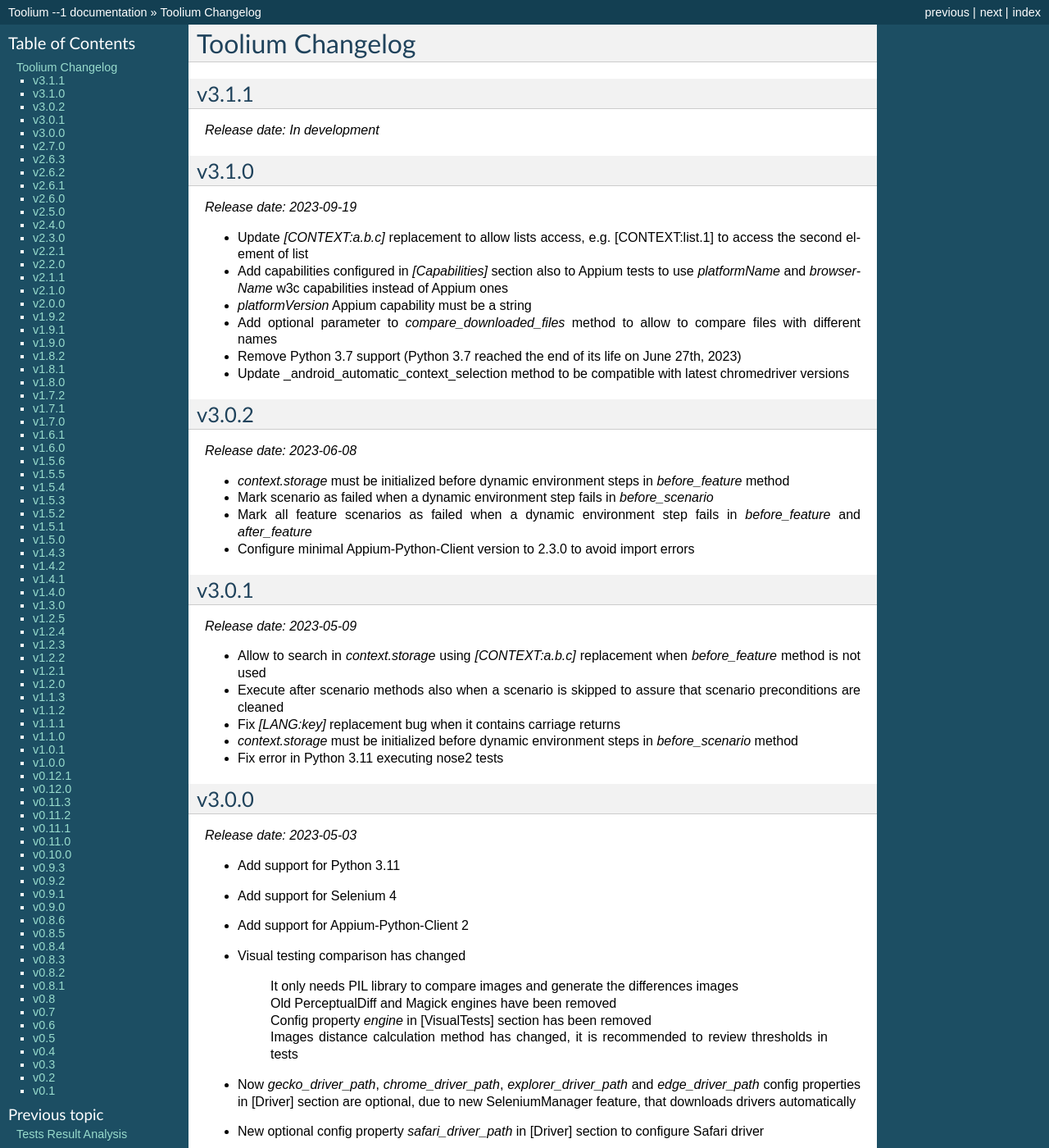
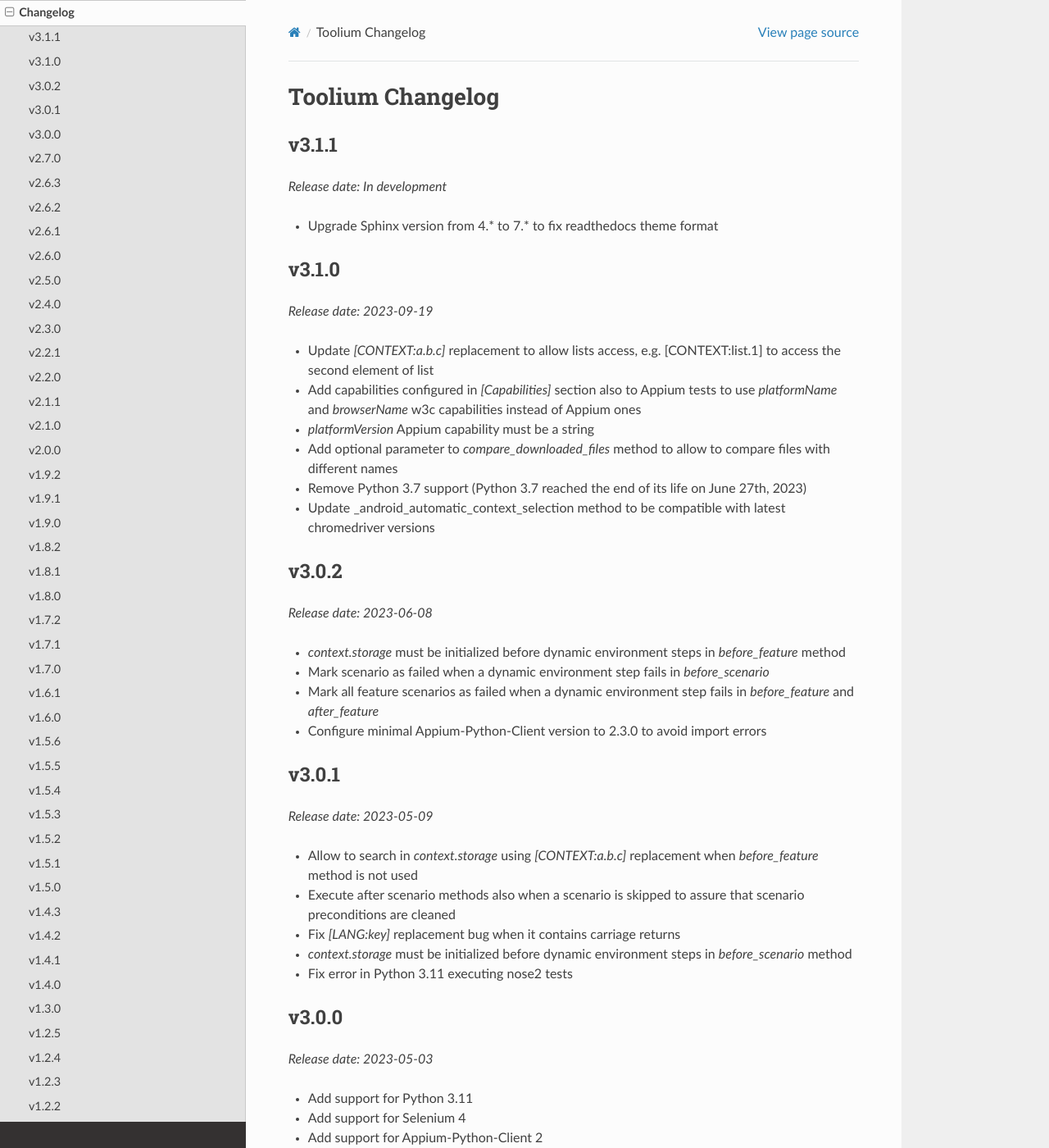
Before and after one commit to Telefonica/toolium, a Sphinx documentation site: the page built from docs/changelog.rst, in a window 1280 px wide and 1400 px high. Shown: the whole window at 82% size. Built offline with Sphinx 7.4.7 and the Read the Docs theme 2.0.0, drawn with Linux system fonts in a browser that asks for light colours; some of the changed text lies outside the part shown.

Commit message:
fix: upgrade Sphinx to fix readthedocs theme (#367)

```diff
--- a/CHANGELOG.rst
+++ b/CHANGELOG.rst
@@ -5,6 +5,8 @@
 ------
 
 *Release date: In development*
+
+- Upgrade Sphinx version from 4.* to 7.* to fix readthedocs theme format
 
 v3.1.0
 ------
--- a/docs/conf.py
+++ b/docs/conf.py
@@ -55,6 +55,7 @@
     'sphinx.ext.todo',
     'sphinx.ext.ifconfig',
     'sphinx.ext.viewcode',
+    'sphinx_rtd_theme',
 ]
 
 # Add any paths that contain templates here, relative to this directory.
@@ -127,7 +128,8 @@
 
 # The theme to use for HTML and HTML Help pages.  See the documentation for
 # a list of builtin themes.
-html_theme = 'default'
+# html_theme = 'default'
+html_theme = "sphinx_rtd_theme"
 
 # Theme options are theme-specific and customize the look and feel of a theme
 # further.  For a list of options available for each theme, see the
--- a/docs/requirements.txt
+++ b/docs/requirements.txt
@@ -1,3 +1,3 @@
-Sphinx==4.*
-sphinx_rtd_theme==1.*
-readthedocs-sphinx-search==0.1.*
+Sphinx~=7.2
+sphinx_rtd_theme~=1.3
+readthedocs-sphinx-search~=0.3
```
